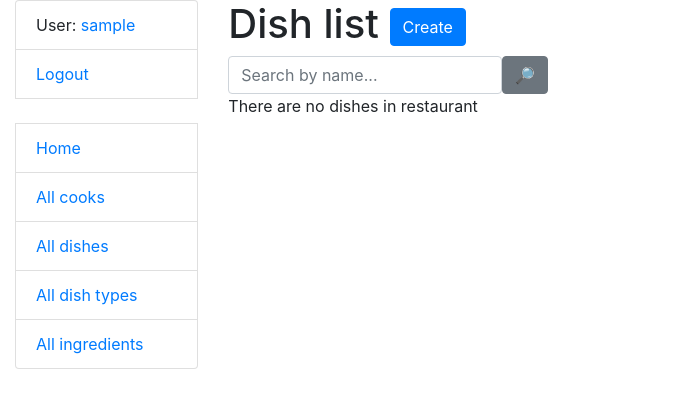
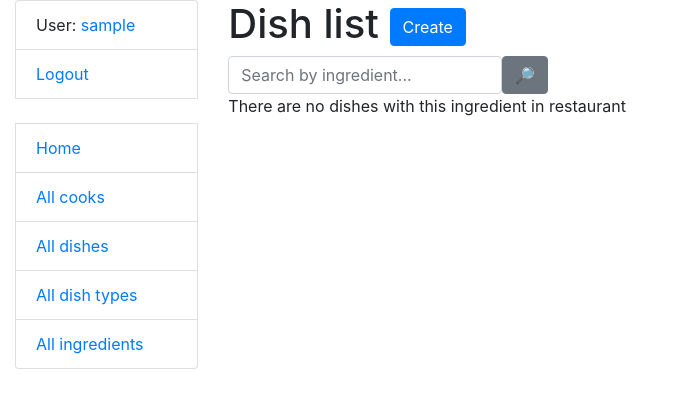
Before and after one commit to MarynaProkhorenko/Restaurant-Kitchen-Service, a Django app: page /dishes/ in a window 1280 px wide. Shown: the top 408 px of the page, without its empty margins (0-674 px from the left). Run offline with Django 4.2, Linux system fonts and the light colour scheme; the visitor is signed in with stand-in values (Sample User, id 1); data that the repository does not hold is empty; some libraries are stand-ins or nearby versions.

Commit message:
Change searching dish from name to ingredient

```diff
--- a/kitchen/forms.py
+++ b/kitchen/forms.py
@@ -21,11 +21,11 @@ class DishForm(forms.ModelForm):
 
 
 class DishSearchForm(forms.Form):
-    name = forms.CharField(
+    ingredient = forms.CharField(
         max_length=255,
         required=False,
         label="",
-        widget=forms.TextInput(attrs={"placeholder": "Search by name..."}))
+        widget=forms.TextInput(attrs={"placeholder": "Search by ingredient..."}))
 
 
 class CookSearchForm(forms.Form):
--- a/kitchen/views.py
+++ b/kitchen/views.py
@@ -83,10 +83,10 @@ class DishListView(LoginRequiredMixin, generic.ListView):
     def get_context_data(self, *, object_list=None, **kwargs):
         context = super(DishListView, self).get_context_data(**kwargs)
 
-        name = self.request.GET.get(("name", ""))
+        ingredient = self.request.GET.get(("ingredient", ""))
 
         context["search_form"] = DishSearchForm(initial={
-            "name": name})
+            "ingredient": ingredient})
 
         return context
 
@@ -95,7 +95,7 @@ class DishListView(LoginRequiredMixin, generic.ListView):
         form = DishSearchForm(self.request.GET)
 
         if form.is_valid():
-            return queryset.filter(name__icontains=form.cleaned_data["name"])
+            return queryset.filter(ingredients__name__icontains=form.cleaned_data["ingredient"])
 
         return queryset
 
--- a/templates/kitchen/dish_list.html
+++ b/templates/kitchen/dish_list.html
@@ -21,6 +21,6 @@
       {% endfor %}
     </ul>
   {% else %}
-    <p>There are no dishes in restaurant</p>
+    <p>There are no dishes with this ingredient in restaurant</p>
   {% endif %}
 {% endblock %}
```
